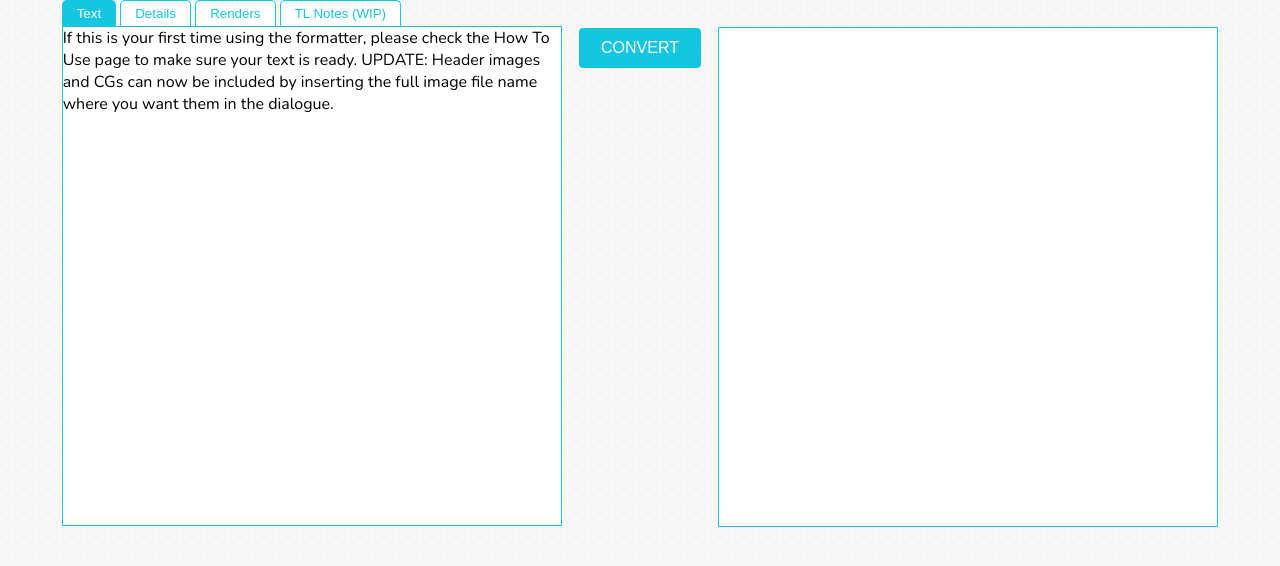
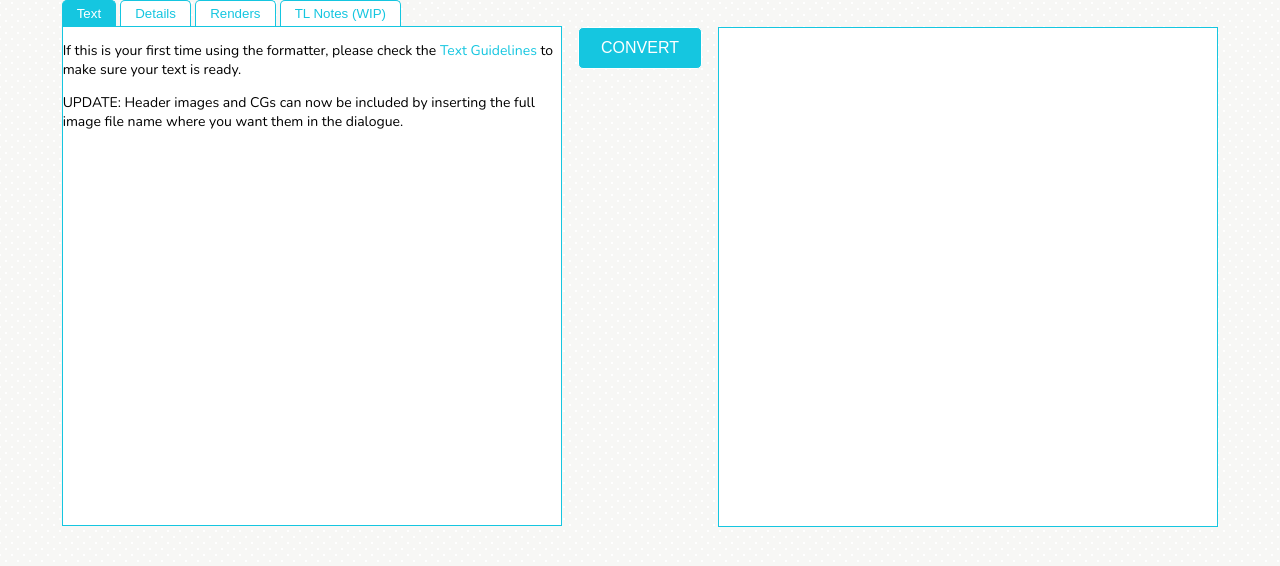
Before and after one commit to myang5/enstars-wiki-parser, a PHP site: page / in a window 1280 px wide. Shown: the part 189-755 px from the top of the page. Run offline with PHP 8.4, Linux system fonts and the light colour scheme; some libraries are stand-ins or nearby versions.

Commit message:
updated text inside input area

```diff
--- a/howto.html
+++ b/howto.html
@@ -35,14 +35,14 @@
       <br>You can include whole-row images such as header image or CGs by inserting the EXACT file name (ex. (Resounding Beat) Jun Sazanami CG2.png) into the dialogue on its own line.
       <br>Here's an example:
     </p>
-    <p>
+    <blockquote>
       This is the header image.png
       <br>Person A: This is a line said by Person A! Their name is at the beginning of the line followed by a colon.
       <br>This is another line said by Person A (notice how it doesn't begin with their name).
       <br>Person B: This is a line said by another person!
       <br>This is screenshot of the game.jpeg
       <br>Person A: This is a third line from Person A.
-    </p>
+    </blockquote>
 
     <h3>Details Tab</h3>
     <p>Fill in information about the chapter and its
--- a/index.html
+++ b/index.html
@@ -51,9 +51,10 @@
       <!---INPUT TAB!--->
       <div id="inputArea" class="tabcontent">
         <div id="inputEditor" class="editor">
-If this is your first time using the formatter, please check the How To Use page to make sure your text is ready.
-
-UPDATE: Header images and CGs can now be included by inserting the full image file name where you want them in the dialogue.
+          <p>If this is your first time using the formatter, please check the <a href='howto.html'>Text Guidelines</a> to make
+            sure your text is ready.</p>
+          <p>UPDATE: Header images and CGs can now be included by inserting the full image file name where you want them in
+            the dialogue.</p>
         </div>
       </div>
 
--- a/styles/styles.css
+++ b/styles/styles.css
@@ -114,7 +114,7 @@ header p {
     transform: rotate(0deg);
 }
 
-p, li {
+p, li, blockquote {
     font-size: 0.875rem;
 }
 
```
